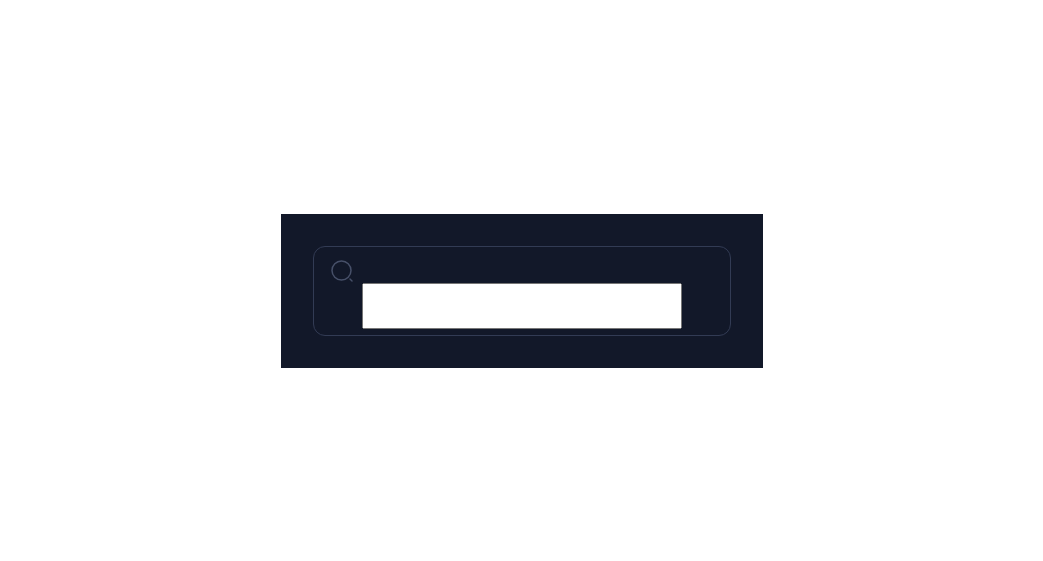
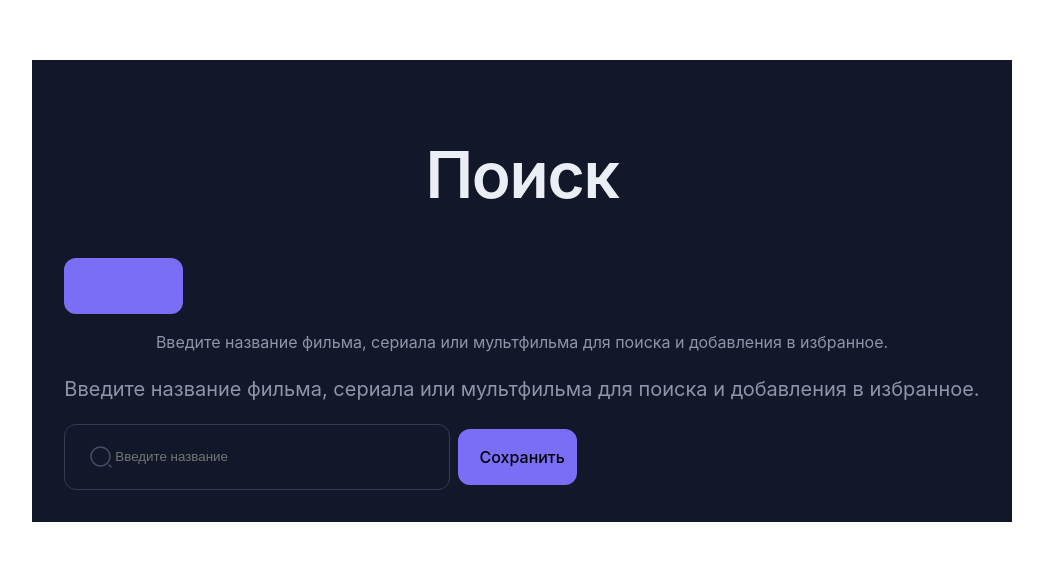
Before and after one commit to VladimirKorolev1986/PurpleReact, a React (Vite) app: page / in a window 1280 px wide. Shown: the part 109-670 px from the top of the page, without its empty margins (118-1161 px from the left). Built offline with nearby package versions, Linux system fonts and the light colour scheme.

Commit message:
form input with buton

```diff
--- a/src/App.jsx
+++ b/src/App.jsx
@@ -3,12 +3,11 @@ import Button from "./components/Button/Button";
 import Heading from "./components/Heading/Heading";
 import Paragraph from "./components/Paragraph/Paragraph";
 import FormInput from "./components/FormInput/FormInput";
-import InputWithLogo from "./components/InputWithLogo/InputWithLogo";
 
 function App() {
     return (
         <>
-            {/* <Heading text="Поиск"></Heading>
+            <Heading text="Поиск"></Heading>
             <Button name={"Искать"} />
             <Paragraph
                 text="Введите название фильма, сериала или мультфильма для поиска и добавления в избранное."
@@ -18,8 +17,7 @@ function App() {
                 text="Введите название фильма, сериала или мультфильма для поиска и добавления в избранное."
                 fontSize={20}
             ></Paragraph>
-            <FormInput></FormInput> */}
-            <InputWithLogo />
+            <FormInput></FormInput>
         </>
     );
 }
--- a/src/components/Button/Button.css
+++ b/src/components/Button/Button.css
@@ -1,4 +1,5 @@
 .button-style {
+    display: block;
     border: 2px solid #7b6ef6;
     border-radius: 12px;
     width: 119px;
--- a/src/components/FormInput/FormInput.css
+++ b/src/components/FormInput/FormInput.css
@@ -1,4 +1,5 @@
 .form-block {
     display: flex;
     gap: 8px;
+    align-items: center;
 }
--- a/src/components/FormInput/FormInput.jsx
+++ b/src/components/FormInput/FormInput.jsx
@@ -1,7 +1,8 @@
 import Button from "../Button/Button";
-import Input from "../Input/Input";
+// import Input from "../Input/Input";
 import "./FormInput.css";
 import { useState } from "react";
+import InputWithLogo from "../InputWithLogo/InputWithLogo";
 
 function FormInput() {
     const [inputData, setInputData] = useState("");
@@ -18,9 +19,9 @@ function FormInput() {
     };
 
     return (
-        <div className="form-block">
-            <form className="form-input" onSubmit={handleSubmit}>
-                <Input
+        <form className="form-input" onSubmit={handleSubmit}>
+            <div className="form-block">
+                <InputWithLogo
                     type={"search"}
                     value={inputData}
                     onChange={handleChange}
@@ -32,8 +33,8 @@ function FormInput() {
                         console.log("Нажали");
                     }}
                 />
-            </form>
-        </div>
+            </div>
+        </form>
     );
 }
 
--- a/src/components/Input/Input.css
+++ b/src/components/Input/Input.css
@@ -1,4 +1,6 @@
 .input-class {
     width: 312px;
     height: 40px;
+    background: #121829;
+    border: none;
 }
--- a/src/components/InputWithLogo/InputWithLogo.css
+++ b/src/components/InputWithLogo/InputWithLogo.css
@@ -1,11 +1,15 @@
 .input-search {
+    display: flex;
+    justify-content: center;
+    align-items: center;
     border: 1px solid #323b54;
     border-radius: 12px;
-    padding: 12px 16px;
     width: 384px;
     height: 64px;
 }
 
 .icon-search {
     display: block;
+    height: 24px;
+    width: 24px;
 }
--- a/src/components/InputWithLogo/InputWithLogo.jsx
+++ b/src/components/InputWithLogo/InputWithLogo.jsx
@@ -1,11 +1,15 @@
 import "./InputWithLogo.css";
 import Input from "../Input/Input";
 
-const InputWithLogo = () => {
+const InputWithLogo = (props) => {
     return (
         <div className="input-search">
-            <img className="icon-search" src="/search-normal.svg" alt="" />
-            <Input />
+            <img
+                className="icon-search"
+                src="/search-normal.svg"
+                alt="Search icon"
+            />
+            <Input {...props} />
         </div>
     );
 };
```
